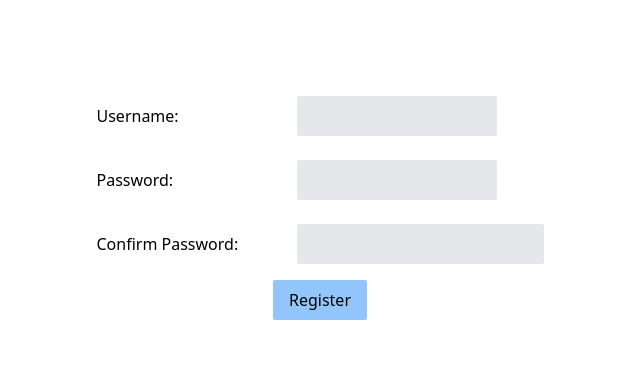
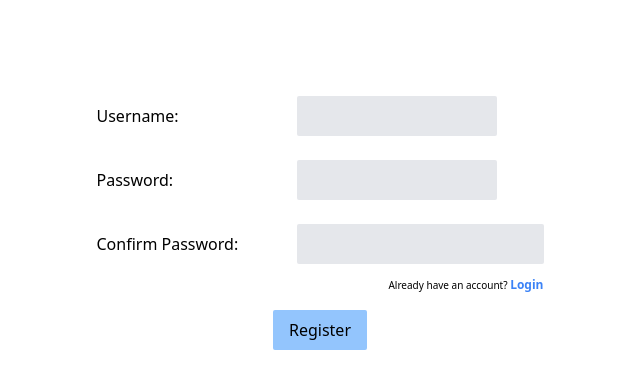
Before and after one commit to saman-waruka/nextjs-todos, a Next.js app: page /register in a window 1280 px wide. Shown: the top 388 px of the page, without its empty margins (320-960 px from the left). Built offline with nearby package versions, Linux system fonts and the light colour scheme.

Commit message:
feat: add login link and register link

```diff
--- a/src/app/login/page.tsx
+++ b/src/app/login/page.tsx
@@ -3,6 +3,7 @@
 import React, { useCallback, useMemo, useState } from "react";
 import { useFormik } from "formik";
 import { redirect, useRouter } from "next/navigation";
+import Link from "next/link";
 
 import { loginSchema } from "@/components/Form/validation/authSchema";
 import InputField from "@/components/Form/Input/InputField";
@@ -100,6 +101,15 @@ const LoginPage = () => {
           className="mx-auto outline outline-1 outline-red-400 rounded-md py-1 px-2 mt-4"
         />
       ) : null}
+      <div className="mt-3 text-right text-[10px]">
+        Don&apos;t have an account?{" "}
+        <Link
+          href={ROUTE.REGISTER}
+          className="font-bold text-[12px] text-blue-500"
+        >
+          Register
+        </Link>
+      </div>
       <button
         form="login-form"
         type="submit"
--- a/src/app/register/page.tsx
+++ b/src/app/register/page.tsx
@@ -12,6 +12,7 @@ import { AuthService } from "@/service/auth/authService";
 import { ROUTE } from "@/constants/route";
 import { Token } from "@/utils/token.utils";
 import ReactModal from "react-modal";
+import Link from "next/link";
 
 export interface ILoginValues {
   username: string;
@@ -138,6 +139,15 @@ export default function RegisterPage() {
             className="mx-auto outline outline-1 outline-red-400 rounded-md py-1 px-2 mt-4"
           />
         ) : null}
+        <div className="mt-3 text-right text-[10px]">
+          Already have an account?{" "}
+          <Link
+            href={ROUTE.LOGIN}
+            className="font-bold text-[12px] text-blue-500"
+          >
+            Login
+          </Link>
+        </div>
         <div className="flex justify-center">
           <button
             form="login-form"
@@ -148,6 +158,7 @@ export default function RegisterPage() {
           </button>
         </div>
       </form>
+
       <ReactModal isOpen={isShowSuccessModal} style={customStyles}>
         <div className="flex flex-col justify-center align-middle px-3">
           <div className="w-fit mx-auto text-2xl">Success Register </div>
--- a/src/constants/route.ts
+++ b/src/constants/route.ts
@@ -1,6 +1,7 @@
 export const ROUTE = {
   HOME: "/",
   LOGIN: "/login",
+  REGISTER: "/register",
   TODO: "/todos",
   TODO_TABLE: "/todos/table-view",
   TODO_DETAIL: (id: string) => `/todos/${id}`,
```
